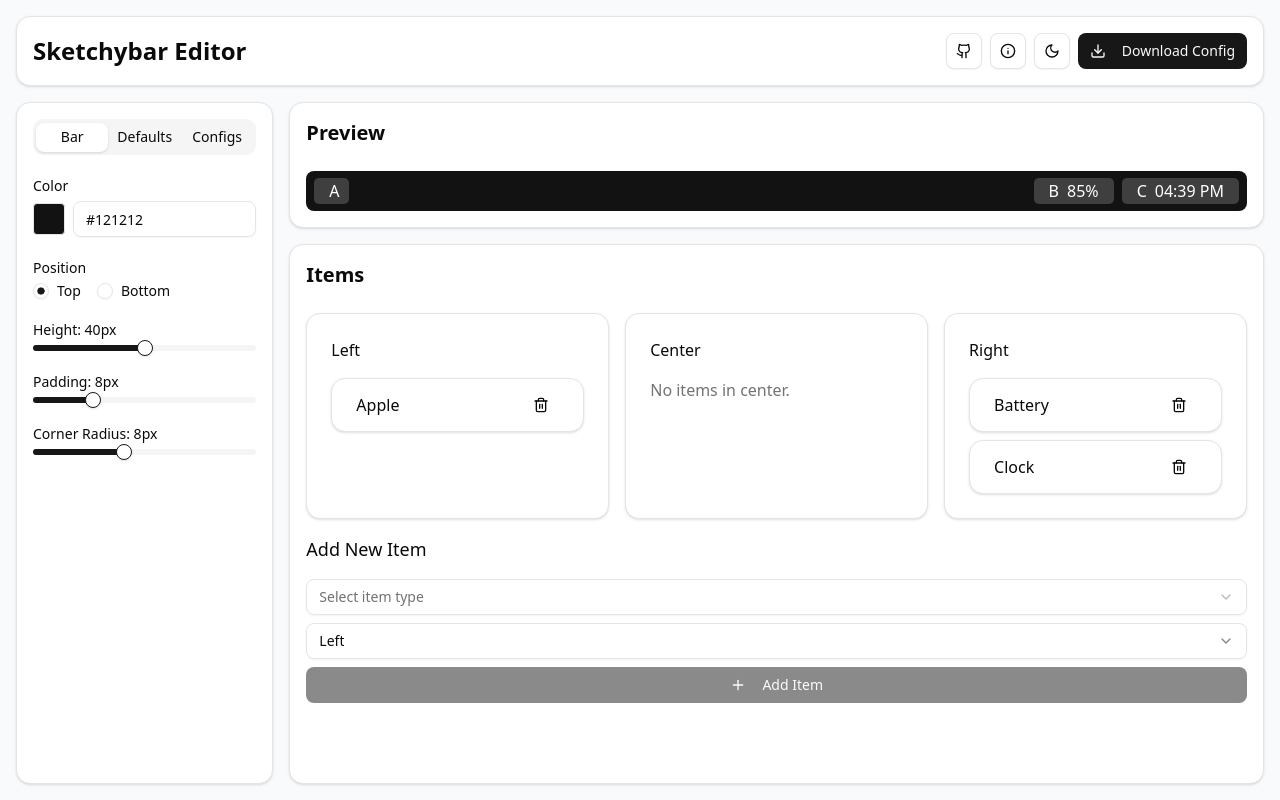
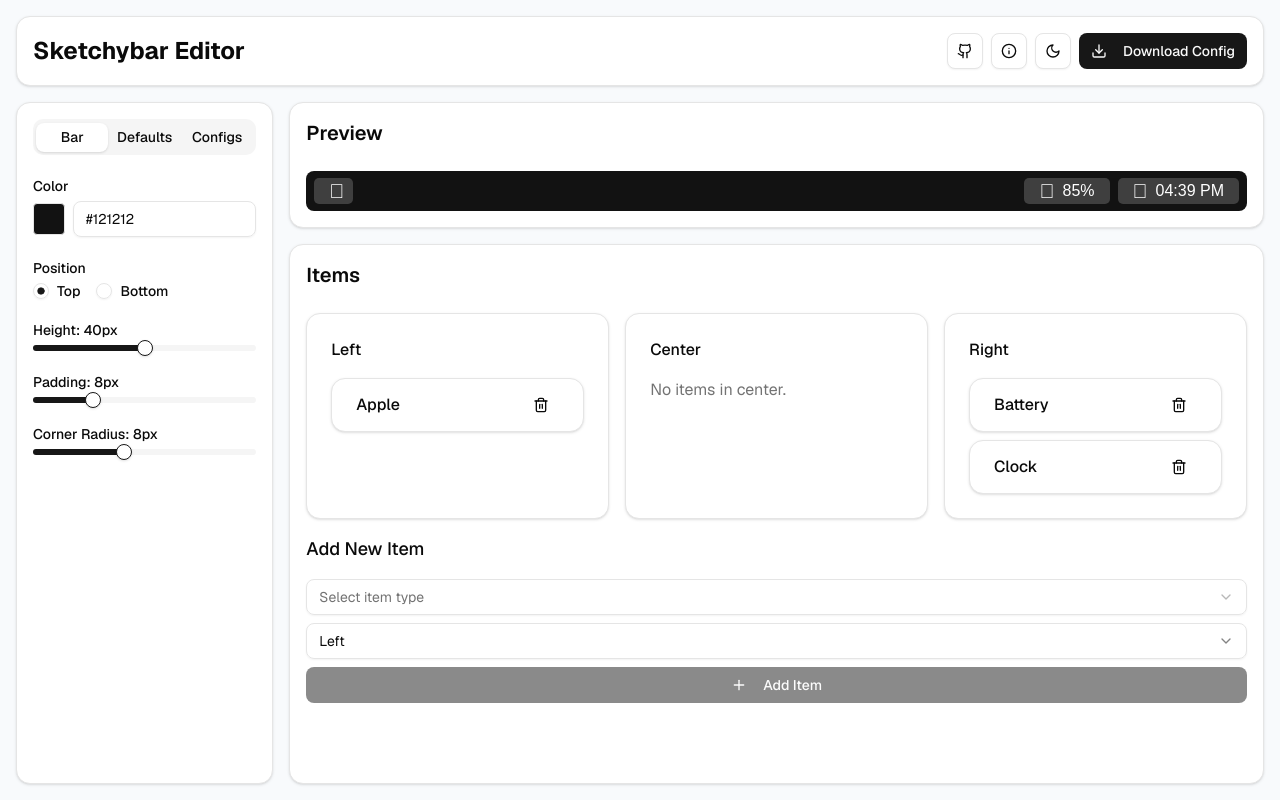
Before and after one commit to jakmaz/sketchybar-editor, a Next.js app: page / in a window 1280 px wide. Built offline with nearby package versions, Linux system fonts and the light colour scheme; a web font is replaced by a local one.

Commit message:
feat: add hack nerd font and apply it for the whole bar for now

```diff
--- a/src/app/globals.css
+++ b/src/app/globals.css
@@ -7,7 +7,7 @@
   --color-background: var(--background);
   --color-foreground: var(--foreground);
   --font-sans: var(--font-geist-sans);
-  --font-mono: var(--font-geist-mono);
+  --font-hack-mono: var(--font-hack-mono);
   --color-sidebar-ring: var(--sidebar-ring);
   --color-sidebar-border: var(--sidebar-border);
   --color-sidebar-accent-foreground: var(--sidebar-accent-foreground);
--- a/src/app/layout.tsx
+++ b/src/app/layout.tsx
@@ -1,5 +1,6 @@
 import type { Metadata } from "next";
-import { Geist, Geist_Mono } from "next/font/google";
+import { Geist } from "next/font/google";
+import localFont from 'next/font/local'
 import { Toaster } from "sonner";
 import "./globals.css";
 
@@ -8,10 +9,10 @@ const geistSans = Geist({
   subsets: ["latin"],
 });
 
-const geistMono = Geist_Mono({
-  variable: "--font-geist-mono",
-  subsets: ["latin"],
-});
+const hackMono = localFont({
+  src: "./HackNerdFontMono-Bold.ttf",
+  variable: "--font-hack-mono"
+})
 
 export const metadata: Metadata = {
   title: "Sketchybar Editor",
@@ -26,7 +27,7 @@ export default function RootLayout({
   return (
     <html lang="en" suppressHydrationWarning>
       <body
-        className={`${geistSans.variable} ${geistMono.variable} antialiased`}
+        className={`${geistSans.variable} ${hackMono.variable} antialiased`}
       >
         {children}
         <Toaster />
--- a/src/app/page.tsx
+++ b/src/app/page.tsx
@@ -2,7 +2,7 @@ import { SketchybarEditor } from "@/components/sketchybar-editor"
 
 export default function Home() {
   return (
-    <main className="min-h-screen bg-slate-50 dark:bg-background">
+    <main className="font-sans min-h-screen bg-slate-50 dark:bg-background">
       <SketchybarEditor />
     </main>
   )
--- a/src/components/preview-pane.tsx
+++ b/src/components/preview-pane.tsx
@@ -19,7 +19,7 @@ export function PreviewPane({ config }: SketchybarPreviewProps) {
     <Card className="flex-1 p-4 max-h-fit">
       <h2 className="text-xl font-semibold">Preview</h2>
       <div
-        className="w-full flex justify-between items-center"
+        className="w-full flex justify-between items-center font-hack-mono"
         style={{
           height: `${config.bar.height}px`,
           backgroundColor: config.bar.color,
--- a/src/components/sketchybar-items/apple-item.tsx
+++ b/src/components/sketchybar-items/apple-item.tsx
@@ -4,5 +4,5 @@ import type { SketchybarItemComponentProps } from "./item-interface"
 import { BaseItem } from "./base-item"
 
 export function AppleItem({ config }: SketchybarItemComponentProps) {
-  return <BaseItem config={config} icon={"A"} />
+  return <BaseItem config={config} icon={"󰀵"} />
 }
--- a/src/components/sketchybar-items/base-item.tsx
+++ b/src/components/sketchybar-items/base-item.tsx
@@ -27,6 +27,7 @@ export function BaseItem({ config, icon, label }: BaseItemProps) {
           style={{
             color: `#${config.defaults.iconColor.slice(2)}`,
             fontFamily: config.defaults.iconFont,
+            fontSize: 20,
             paddingLeft: `${config.defaults.iconPaddingLeft}px`,
             paddingRight: `${config.defaults.iconPaddingRight}px`,
           }}
--- a/src/components/sketchybar-items/battery-item.tsx
+++ b/src/components/sketchybar-items/battery-item.tsx
@@ -4,5 +4,5 @@ import type { SketchybarItemComponentProps } from "./item-interface"
 import { BaseItem } from "./base-item"
 
 export function BatteryItem({ config }: SketchybarItemComponentProps) {
-  return <BaseItem config={config} icon={"B"} label={"85%"} />
+  return <BaseItem config={config} icon={""} label={"85%"} />
 }
--- a/src/components/sketchybar-items/calendar-item.tsx
+++ b/src/components/sketchybar-items/calendar-item.tsx
@@ -18,6 +18,6 @@ export function CalendarItem({ config }: SketchybarItemComponentProps) {
   }, [])
 
   return (
-    <BaseItem config={config} icon="C" label={date} />
+    <BaseItem config={config} icon="󰃭" label={date} />
   )
 }
--- a/src/components/sketchybar-items/clock-item.tsx
+++ b/src/components/sketchybar-items/clock-item.tsx
@@ -16,6 +16,6 @@ export function ClockItem({ config }: SketchybarItemComponentProps) {
   }, [])
 
   return (
-    <BaseItem config={config} icon="C" label={time} />
+    <BaseItem config={config} icon="" label={time} />
   )
 }
```
Also changed, not shown: 1 other file (tests, documents, lock files or other folders).
